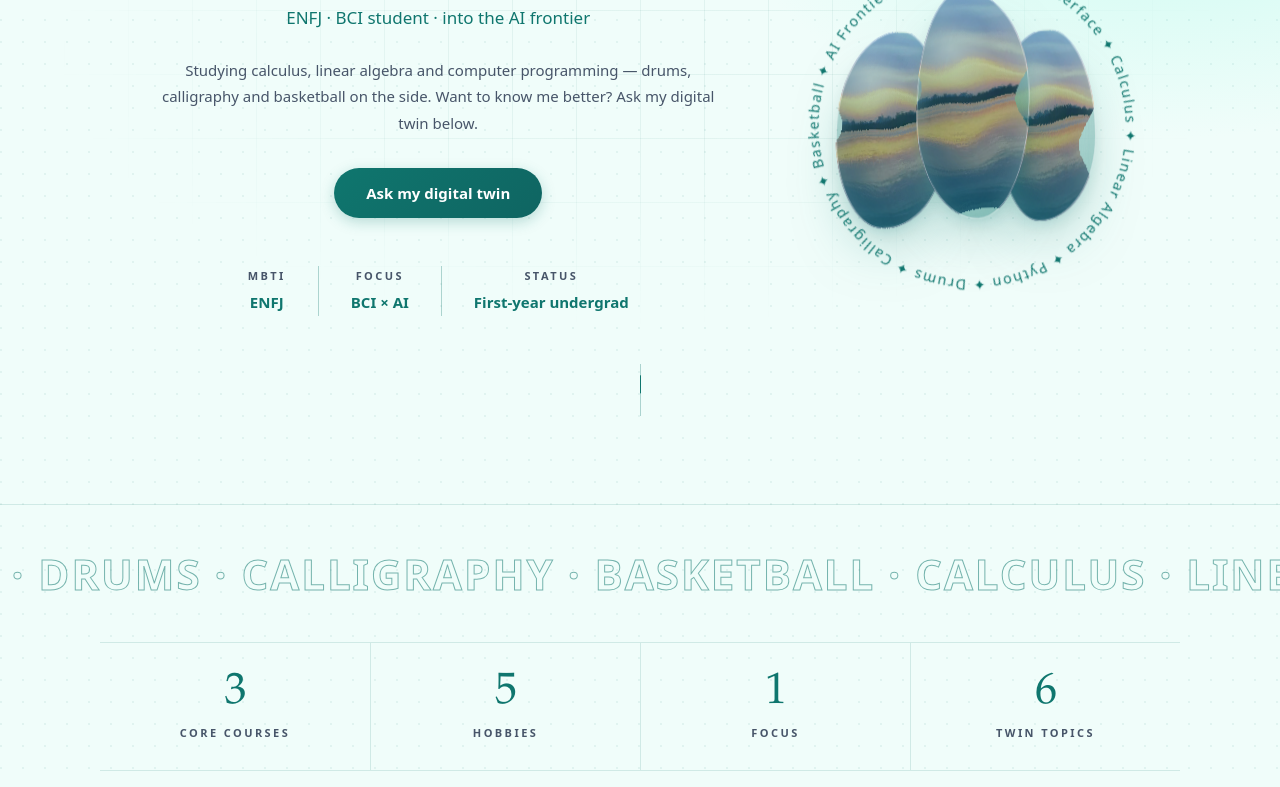
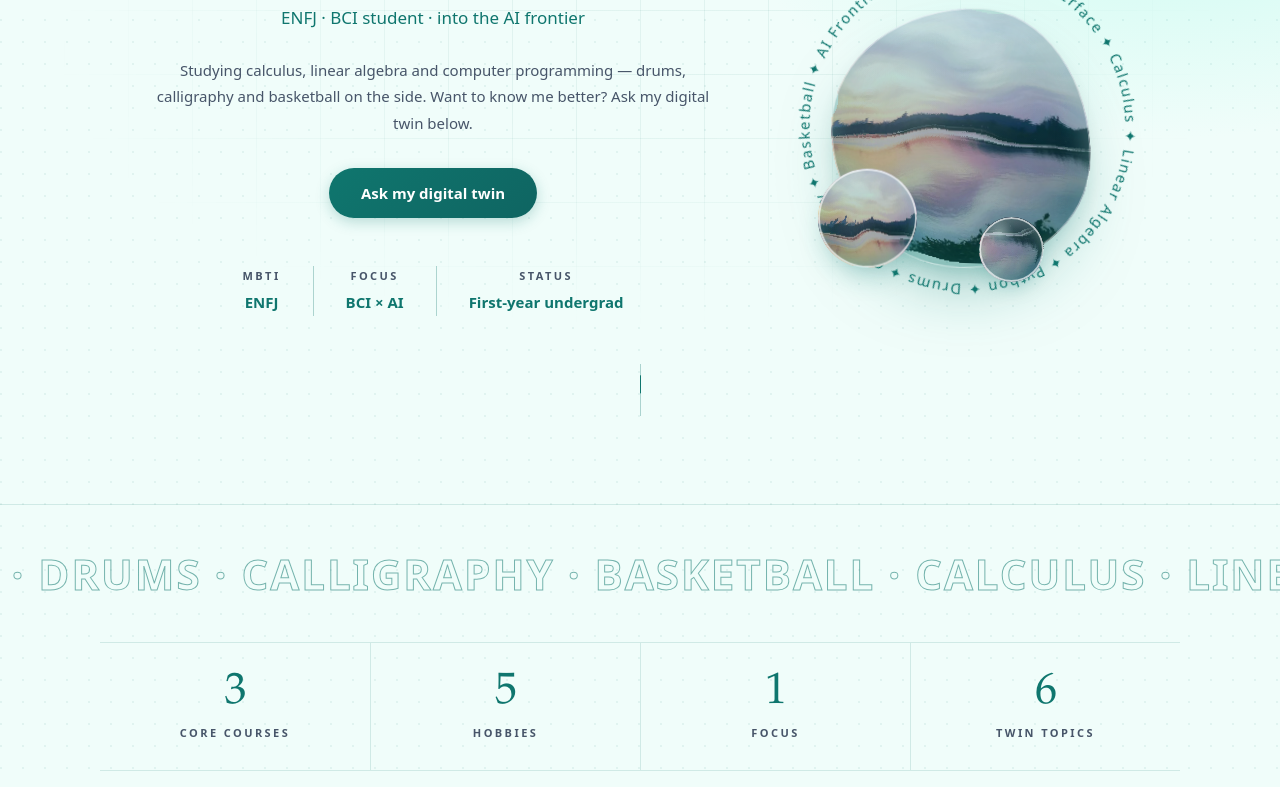
Before and after one commit to TaiVerdus/mypage, a plain HTML site: page index.html in a window 1280 px wide. Shown: the part 311-1098 px from the top of the page. Drawn offline with Linux system fonts and the light colour scheme.

Commit message:
V2.7 续十: 照 pen 真实结构改——主玻璃 + 两片放大镜
- 上一轮看到的只是静态截图，把结构猜成了三等分碎片；这次用户发来 pen 的渲染截图，
  真实结构是：一大块有机玻璃装整幅画面 + 两片小圆泡压在下缘、里面是同一张图的局部放大
- 结构调整：.shard-1/2/3 -> .shard-main（inset:0 装整幅）+ .bubble-1（38%，左下）
  + .bubble-2（25%，右下），小泡正圆、各露一半在外
- 放大镜实现：小泡 background-size 240% / 320% + 各自的 background-position
- 新增第二个滤镜 glassRefractZoom：小元件上同样位移量会显得更夸张，
  所以波长更密（baseFrequency 0.02）、幅度更小（scale 26）；主玻璃仍是 scale 55
- --ring-size 1.46 -> 1.5（小泡露在主玻璃外，环要让开）
- 性能口径不变：三个滤镜层都是静态内容，纹理各算一次；晃动全走 transform
- 提交数 27 -> 28（由 sync-version.py 写入）

```diff
--- a/index.html
+++ b/index.html
@@ -80,6 +80,16 @@
           <feDisplacementMap in="SourceGraphic" in2="soft" scale="55"
                              xChannelSelector="R" yChannelSelector="G" />
         </filter>
+        <!-- 小放大镜专用：元件小，同样的位移量会显得更夸张，
+             所以波长更密（baseFrequency 更高）、幅度更小 -->
+        <filter id="glassRefractZoom" x="-40%" y="-40%" width="180%" height="180%"
+                color-interpolation-filters="sRGB">
+          <feTurbulence type="fractalNoise" baseFrequency="0.02 0.026"
+                        numOctaves="2" seed="7" result="noise" />
+          <feGaussianBlur in="noise" stdDeviation="1" result="soft" />
+          <feDisplacementMap in="SourceGraphic" in2="soft" scale="26"
+                             xChannelSelector="R" yChannelSelector="G" />
+        </filter>
       </svg>
 
       <!-- 环形跑马灯：SVG textPath 挂在整圆上（两段 a 圆弧拼成），
@@ -98,12 +108,13 @@
         </svg>
       </div>
 
-      <!-- 一张图拆三片：每片各取画面一段（左：落日与城市 / 中：水面与倒影 / 右：暮色与塔），
-           各自 blob、各自摆动、周期错开。滤镜在 ::before 的静态层上。 -->
+      <!-- 一大块主玻璃装整幅画面，两片小放大镜压在下缘、各露一半在外，
+           里面是同一张图的局部放大（background-size 240% / 320%）。
+           各自摆动、周期错开；滤镜在 ::before 的静态层上。 -->
       <div class="bubble-shards">
-        <div class="shard shard-1"></div>
-        <div class="shard shard-2"></div>
-        <div class="shard shard-3"></div>
+        <div class="shard shard-main"></div>
+        <div class="shard bubble-1"></div>
+        <div class="shard bubble-2"></div>
       </div>
     </div>
 
@@ -170,9 +181,9 @@
               <p>Static · no framework · my own design system</p>
               <!-- 发版时同步本行：版本号 + 「截至 <日期> 共 N 次提交」。
                    用日期锚定，这样数字永远不会因为后续提交而过时。
-                   N = 整个 MYPAGE 仓库的全部提交 = v2 分支 25 条 + main 分支 2 条（V1.0 / V1.1）
+                   N = 整个 MYPAGE 仓库的全部提交 = v2 分支 26 条 + main 分支 2 条（V1.0 / V1.1）
                    （仓库分两条没有共同祖先的分支，说明见 README「仓库与分支」一节） -->
-              <p class="item-track">V1 → V1.1 → V2.0 → V2.7 · 27 commits as of 2026-09-17</p>
+              <p class="item-track">V1 → V1.1 → V2.0 → V2.7 · 28 commits as of 2026-09-17</p>
               <a class="item-link" href="ai-log.html">How this page was built →</a>
             </div>
             <div class="bento-item bento-item--project">
--- a/style.css
+++ b/style.css
@@ -1604,8 +1604,8 @@ section {
    都要用，自定义属性不能横向传递。 */
 #hero {
   --bubble-size: clamp(180px, 21vw, 260px);
-  /* 1.46 而不是 1.42：blob 形状比正圆「胖」一点，环要再往外让一让 */
-  --ring-size: calc(var(--bubble-size) * 1.46);
+  /* 1.5 而不是 1.42：主玻璃 + 两片小放大镜都比正圆占地方，环要再往外让 */
+  --ring-size: calc(var(--bubble-size) * 1.5);
 }
 
 .hero-bubble {
@@ -1659,30 +1659,25 @@ section {
   to { transform: rotate(360deg); }
 }
 
-/* ---- 玻璃碎片：一张图拆三片，各取一段 ---- */
+/* ---- 玻璃结构：一大块主玻璃 + 两片小放大镜（照 pen 的真实结构） ---- */
 .bubble-shards {
   position: absolute;
-  /* 碎片组比环形小一圈，文字在外面绕 */
+  /* 玻璃组比环形小一圈，文字在外面绕 */
   inset: calc((var(--ring-size) - var(--bubble-size)) / 2);
 }
 
 .shard {
   position: absolute;
   overflow: hidden;
-  box-shadow:
-    0 30px 60px -22px rgb(var(--c-brand-rgb) / .5),
-    0 8px 20px -10px rgb(var(--c-brand-rgb) / .3);
-}
-
-/* 每片自己的图像层：位移滤镜开大，「波纹抖动感」来自这里。
-   内容是静态的 -> 滤镜纹理只算一次；晃动走外层的 transform，不会让它重算 */
+}
+
+/* 图像层：滤镜只加在静态内容上，晃动走外层的 transform，纹理不重算。
+   background-size / position / 用哪个滤镜，由每片自己定 */
 .shard::before {
   content: '';
   position: absolute;
   inset: 0;
   background-image: url(images/hero-glass.jpg);
-  background-size: cover;
-  filter: url(#glassRefract);
 }
 
 /* 玻璃染色 + 高光 + 厚度 */
@@ -1702,28 +1697,58 @@ section {
     inset 0 12px 26px rgb(255 255 255 / .28);
 }
 
-/* 三片的几何与取景：左（落日与城市）/ 中（水面与倒影）/ 右（暮色与塔），
-   blob 形状各不相同，重叠出「碎玻璃」的层次 */
-.shard-1 {
-  left: 0; top: 9%;
-  width: 42%; height: 76%;
-  border-radius: 58% 42% 55% 45% / 52% 60% 40% 48%;
-  background-position: 18% 50%;
-}
-
-.shard-2 {
-  left: 31%; top: 0;
-  width: 44%; height: 88%;
-  border-radius: 44% 56% 48% 52% / 58% 44% 56% 42%;
-  background-position: 52% 50%;
+/* 主片：一大块不规则玻璃，装整幅画面 */
+.shard-main {
+  inset: 0;
+  border-radius: 56% 44% 49% 51% / 46% 58% 42% 54%;
+  box-shadow:
+    0 34px 70px -26px rgb(var(--c-brand-rgb) / .5),
+    0 10px 26px -12px rgb(var(--c-brand-rgb) / .3);
+}
+
+.shard-main::before {
+  background-size: cover;
+  background-position: 50% 50%;
+  filter: url(#glassRefract);
+}
+
+/* 两片小放大镜：基本是圆的，里面是同一张图的**局部放大**，
+   压在主玻璃的下缘、各露出一半在外 —— 照片式「细节窗」 */
+.bubble-1 {
+  left: -5%; bottom: -4%;
+  width: 38%; height: 38%;
+  border-radius: 50%;
   z-index: 2;
-}
-
-.shard-3 {
-  left: 62%; top: 12%;
-  width: 38%; height: 74%;
-  border-radius: 52% 48% 58% 42% / 46% 56% 44% 54%;
-  background-position: 86% 50%;
+  box-shadow: 0 14px 30px -12px rgb(var(--c-brand-rgb) / .45);
+}
+
+.bubble-1::before {
+  background-size: 240% 240%;
+  background-position: 30% 36%;
+  filter: url(#glassRefractZoom);
+}
+
+.bubble-2 {
+  left: 57%; bottom: -9%;
+  width: 25%; height: 25%;
+  border-radius: 50%;
+  z-index: 3;
+  box-shadow: 0 10px 22px -10px rgb(var(--c-brand-rgb) / .45);
+}
+
+.bubble-2::before {
+  background-size: 320% 320%;
+  background-position: 70% 64%;
+  filter: url(#glassRefractZoom);
+}
+
+/* 小泡的玻璃厚度更亮更细：它们小，粗边会显笨 */
+.bubble-1::after,
+.bubble-2::after {
+  box-shadow:
+    inset 0 0 0 2px rgb(255 255 255 / .65),
+    inset 0 -8px 18px rgb(var(--c-brand-rgb) / .25),
+    inset 0 8px 16px rgb(255 255 255 / .3);
 }
 
 /* ---- 窄屏：泡泡从「绝对定位的右侧」改成「文字下方的一个圆」 ---- */
@@ -1829,14 +1854,14 @@ body {
   scroll-margin-top: 88px;
 }
 
-/* ---------- 20.6 三片碎片各自摆动（V2.7 续八） ---------- */
-/* 幅度比上一版大一倍：之前 ±6px / ±1.2° 太轻，「不细看都看不出来」。
+/* ---------- 20.6 三片各自摆动（V2.7 续十） ---------- */
+/* 幅度比初版大一倍：之前 ±6px / ±1.2° 太轻，「不细看都看不出来」。
    三片的周期与初相都错开（负 delay），永远不同步，看不出循环。
    全部走 transform：只动合成器，::before 的滤镜纹理不用重算 */
 
-.shard-1 { animation: shardSwayA 6s ease-in-out infinite alternate; }
-.shard-2 { animation: shardSwayB 8s ease-in-out infinite alternate -2.5s; }
-.shard-3 { animation: shardSwayA 7s ease-in-out infinite alternate -4s; }
+.shard-main { animation: shardSwayA 7s ease-in-out infinite alternate; }
+.bubble-1   { animation: shardSwayB 5.5s ease-in-out infinite alternate -1.2s; }
+.bubble-2   { animation: shardSwayA 6.5s ease-in-out infinite alternate -3s; }
 
 @keyframes shardSwayA {
   from { transform: translateY(-11px) rotate(-2.2deg); }
```
Also changed, not shown: PROJECT.md (+16 -2 lines), ai-log.html (+4 -4 lines), README.md.
